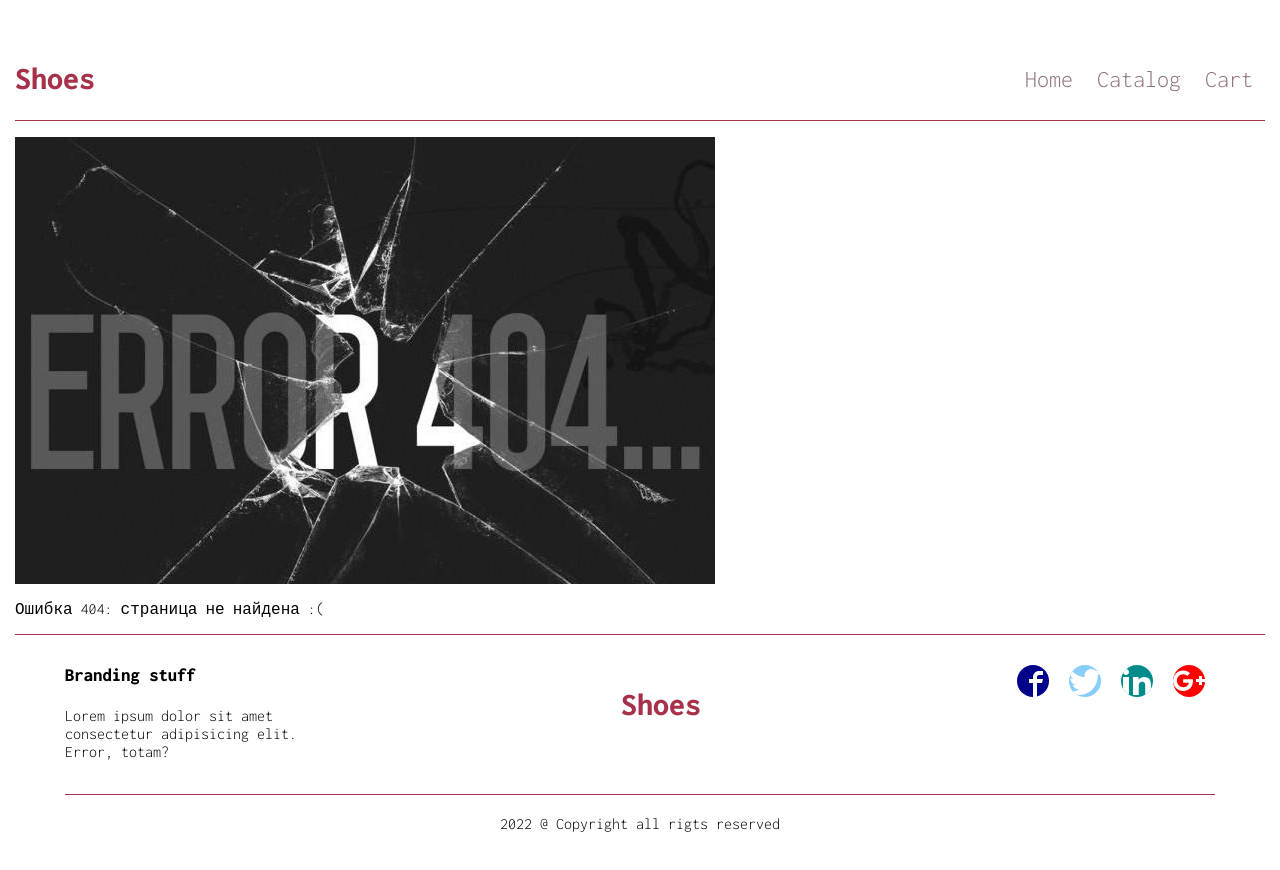
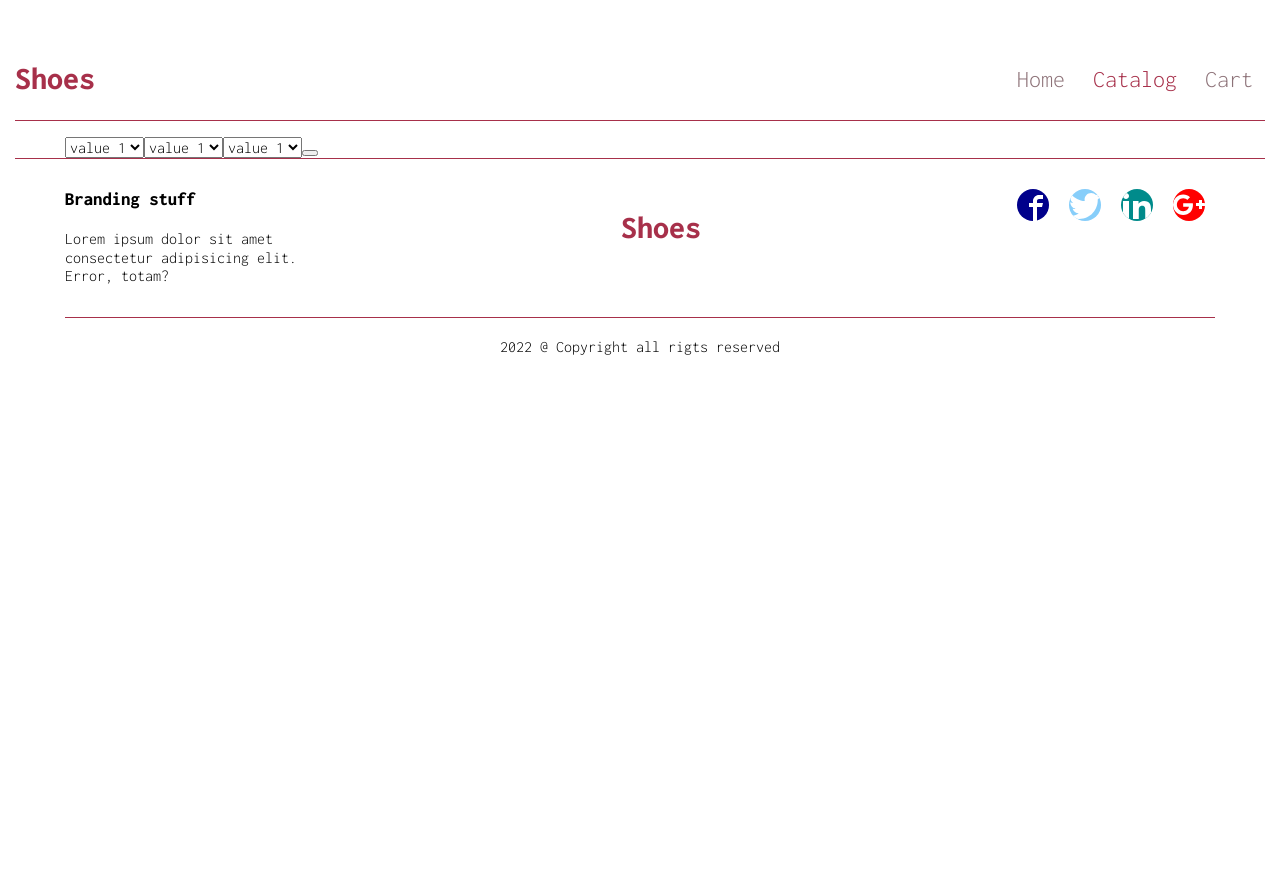
Before and after one commit to Vladimirdemort/WebUiClub3-react-task-1, a React (Create React App) app: page /catalog in a window 1280 px wide. Before the commit this address had no page. Shown: the top 870 px of the page. After the commit the page ends 800 px from the top, so only its background shows below. Built offline with nearby package versions, Linux system fonts and the light colour scheme.

Commit message:
added navigation and filter bar

```diff
--- a/src/App.js
+++ b/src/App.js
@@ -6,6 +6,7 @@ import Loader from 'react-loader-spinner';
 import Footer from 'components/Footer/Footer';
 import Container from './components/Container';
 import Header from './components/Header/Header';
+import CatalogPage from 'pages/CatalogPage';
 import errorImage from './pages/error.jpg';
 import './App.css';
 
@@ -34,6 +35,7 @@ export default function App() {
       >
         <Routes>
           <Route path="" element={<HomeView />} />
+          <Route path="/catalog" element={<CatalogPage />} />
           <Route
             path="*"
             element={
--- /dev/null
+++ b/src/components/FilterPanel/FilterPanel.jsx
@@ -0,0 +1,27 @@
+import Section from 'components/Section/Section';
+import s from './FilterPanel.module.css';
+
+export default function FilterPanel() {
+  return (
+    <Section>
+      <form action="">
+        <select>
+          <option value="value1">value 1</option>
+          <option value="value2">value 2</option>
+          <option value="value3">value 3</option>
+        </select>
+        <select>
+          <option value="value1">value 1</option>
+          <option value="value2">value 2</option>
+          <option value="value3">value 3</option>
+        </select>
+        <select>
+          <option value="value1">value 1</option>
+          <option value="value2">value 2</option>
+          <option value="value3">value 3</option>
+        </select>
+        <button type="submit"></button>
+      </form>
+    </Section>
+  );
+}
--- a/src/components/Footer/Footer.jsx
+++ b/src/components/Footer/Footer.jsx
@@ -1,4 +1,3 @@
-import Section from 'components/Section/Section';
 import s from './Footer.module.css';
 import SvgSelector from 'icons/SvgSelector';
 
--- a/src/components/Navigation/Navigation.jsx
+++ b/src/components/Navigation/Navigation.jsx
@@ -11,13 +11,13 @@ export default function Navigation() {
         Home
       </NavLink>
       <NavLink
-        to=""
+        to="/catalog"
         className={({ isActive }) => (isActive ? s.active : s.link)}
       >
         Catalog
       </NavLink>
       <NavLink
-        to=""
+        to="/cart"
         className={({ isActive }) => (isActive ? s.active : s.link)}
       >
         Cart
--- /dev/null
+++ b/src/pages/CatalogPage.jsx
@@ -0,0 +1,9 @@
+import FilterPanel from 'components/FilterPanel/FilterPanel';
+
+export default function CatalogPage() {
+  return (
+    <div>
+      <FilterPanel />
+    </div>
+  );
+}
```
Also changed, not shown: src/components/FilterPanel/FilterPanel.module.css (added).
